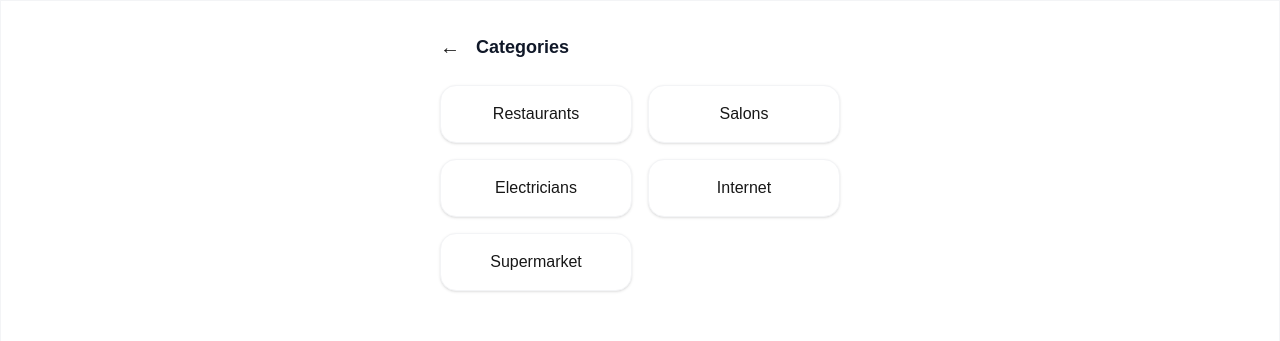
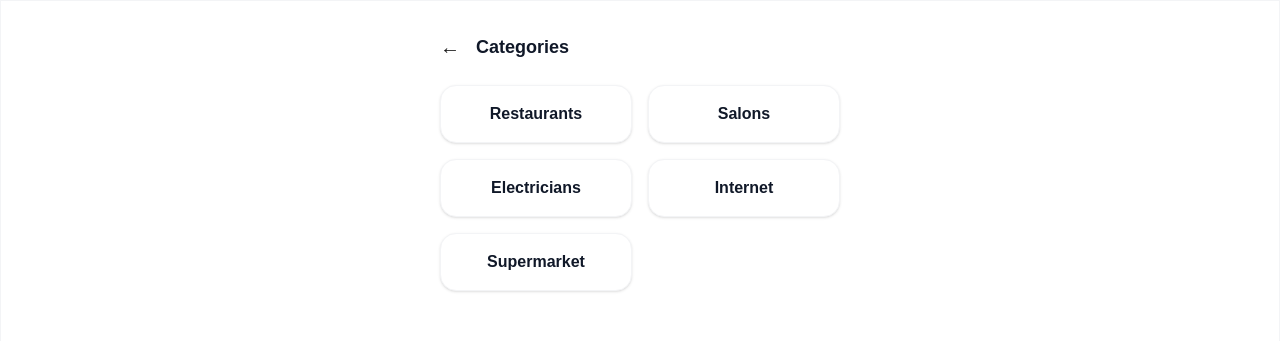
Before and after one commit to reachsibiat0db/local-guide, a Next.js app: page /categories in a window 1280 px wide. Shown: the top 341 px of the page. Built offline with nearby package versions, Linux system fonts and the light colour scheme.

Commit message:
categories card UI Fix

```diff
--- a/app/categories/page.tsx
+++ b/app/categories/page.tsx
@@ -21,7 +21,7 @@ export default function Categories() {
             <Link
               key={cat}
               href={`/category/${cat}`}
-              className="bg-white border border-gray-100 shadow-sm rounded-2xl p-4 capitalize text-center"
+              className="bg-white border border-gray-100 shadow-sm rounded-2xl p-4 capitalize text-center text-gray-900 font-semibold"
             >
               {cat}
             </Link>
--- a/app/page.tsx
+++ b/app/page.tsx
@@ -53,7 +53,7 @@ export default function Home() {
                   key={i}
                   className="bg-white rounded-xl p-3 shadow-sm text-sm"
                 >
-                  <div className="font-medium">{item.name}</div>
+                  <div className="font-semibold text-black">{item.name}</div>
                   <div className="text-gray-400 text-xs">
                     {item.category}
                   </div>
```
